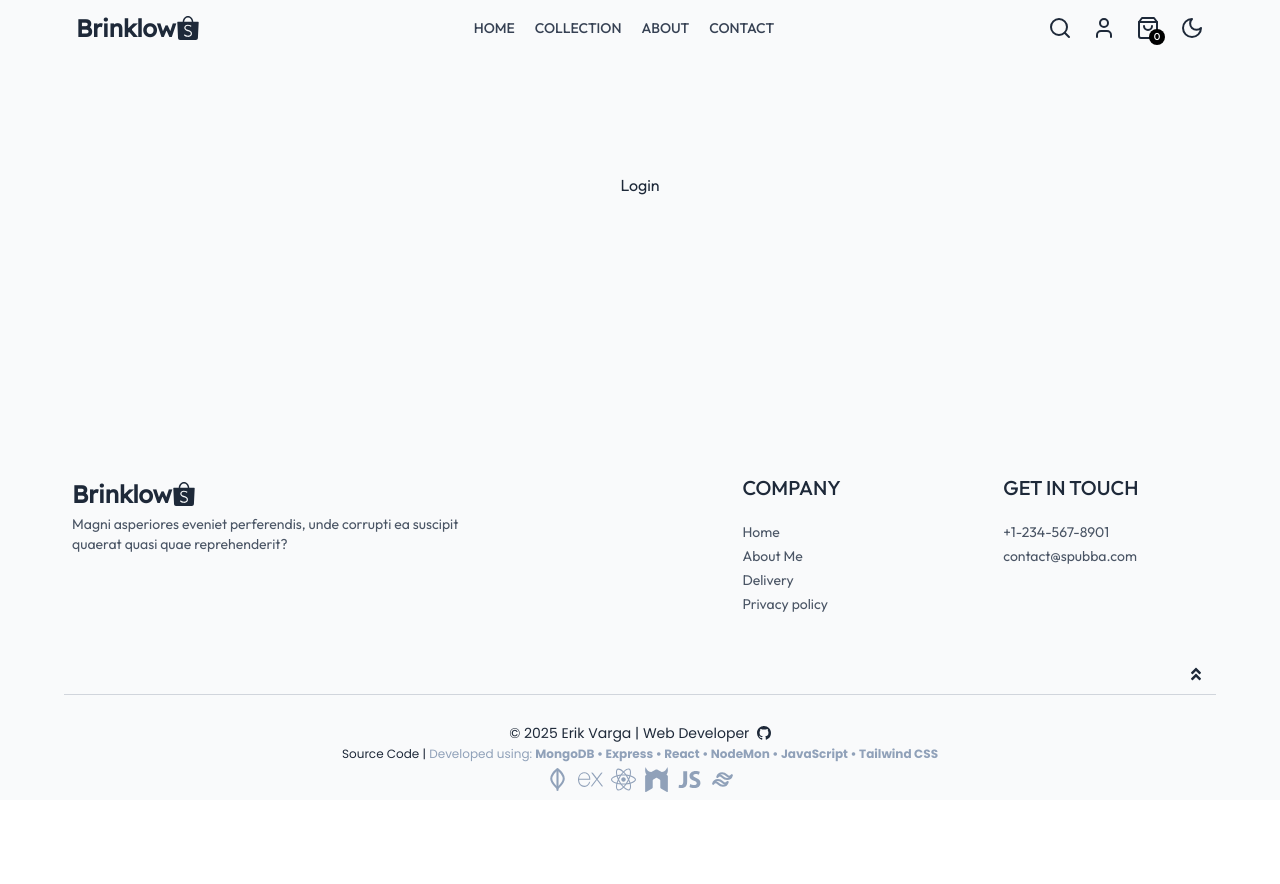
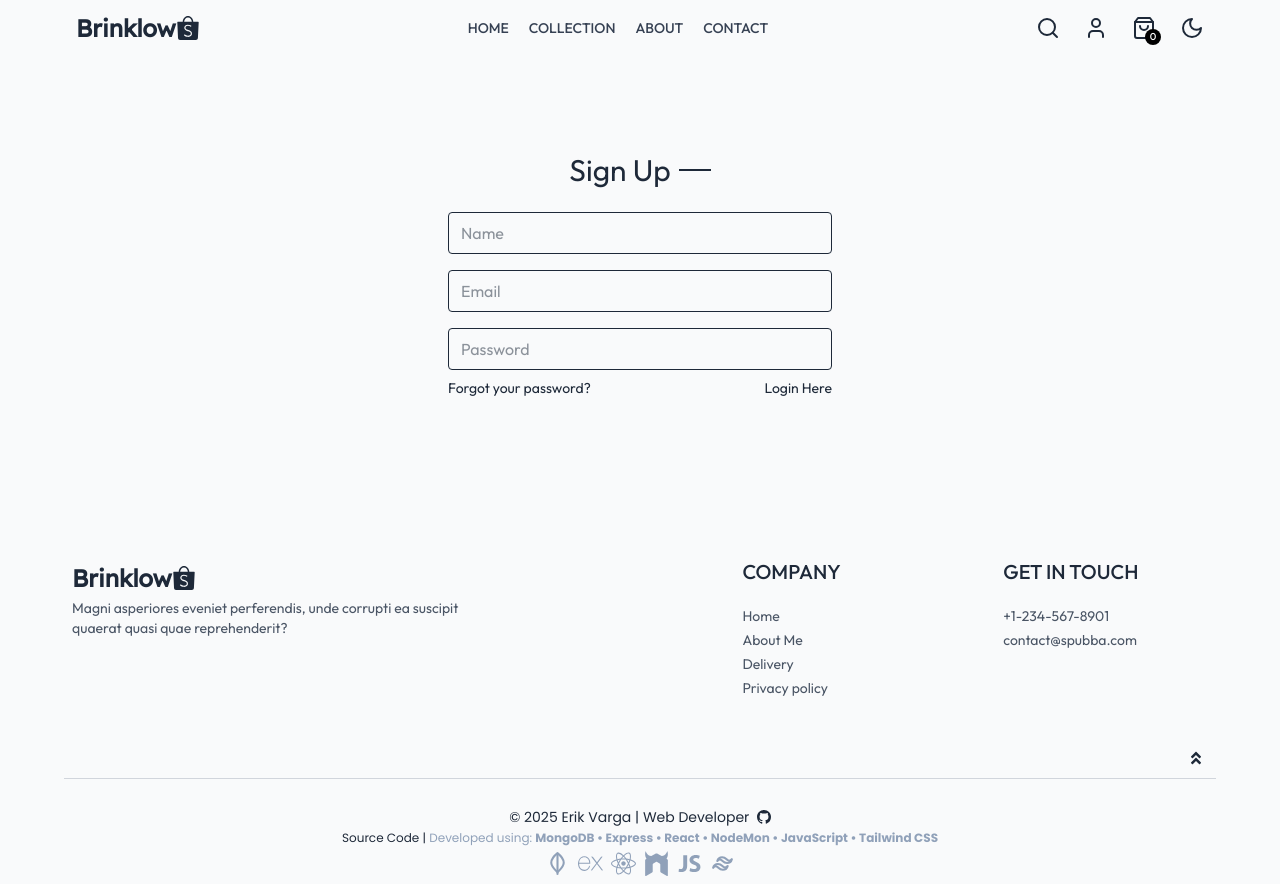
Before and after one commit to Erik-Varga/mern-stack-ecommerce, a React (Vite) app: page /login in a window 1280 px wide. Before the commit the page ends 800 px from the top, so only its background shows below. Built offline with nearby package versions, Linux system fonts and the light colour scheme.

Commit message:
updated login page

```diff
--- a/index.html
+++ b/index.html
@@ -4,7 +4,7 @@
     <meta charset="UTF-8" />
     <link rel="icon" type="image/svg+xml" href="/favicon.ico" />
     <meta name="viewport" content="width=device-width, initial-scale=1.0" />
-    <title>The Spubba Store</title>
+    <title>Brinklow Store | MERN Stack</title>
   </head>
   <body>
     <div id="root"></div>
--- a/src/components/Navbar.jsx
+++ b/src/components/Navbar.jsx
@@ -13,7 +13,10 @@
 
   return (
     <div className='mx-2 py-2 px-1 flex items-center justify-between font-medium'>
+
         <Logo />
+
+        {/* nav links */}
         <ul className="hidden sm:flex gap-2 md:gap-5 text-sm text-gray-700 dark:text-gray-300">
 
             <NavLink to='/' className='flex flex-col items-center gap-1 uppercase'>
@@ -37,37 +40,47 @@
             </NavLink>
         </ul>
 
-        <div className="flex items-center gap-5">
+        {/* right icons */}
+        <div className="flex items-center gap-3 md:gap-6">
 
+            {/* search */}
             <Link to='/collection'>
                 <LuSearch onClick={()=>setShowSearch(true)} className='text-2xl cursor-pointer' />
             </Link>
 
+            {/* user */}
             <div className="group relative">
-                <LuUser className='text-2xl cursor-pointer' />
+                <Link to="/login">
+                    <LuUser className='text-2xl cursor-pointer' />
+                </Link>
 
                 <div className="group-hover:block hidden absolute dropdown-menu right-0 pt-4">
                     <div className="flex flex-col gap-2 w-36 py-3 px-5 bg-slate-100 text-gray-300 rounded-md">
-                        <p className='cursor-pointer hover:text-black'>My Profile</p>
-                        <p className='cursor-pointer hover:text-black'>Orders</p>
-                        <p className='cursor-pointer hover:text-black'>Logout</p>
+                        <p className='text-gray-500 hover:text-black cursor-pointer'>My Profile</p>
+                        <Link to='/orders'>
+                            <p className='text-gray-500 hover:text-black cursor-pointer'>Orders</p>
+                        </Link>
+                        <p className='text-gray-500 hover:text-black cursor-pointer'>Logout</p>
                     </div>
                 </div>
             </div>
 
+            {/* cart */}
             <Link to='/cart' className='relative'>
                 <LuShoppingBag className='text-2xl cursor-pointer' />
                 <p className='absolute right-[-5px] bottom-[-5px] w-4 text-center leading-4 bg-black text-white aspect-square rounded-full text-[10px]'>{getCartCount()}</p>
             </Link>
 
+            {/* theme */}
             <div className='hidden sm:block'>
                 <ToggleDarkMode />
             </div>
 
+            {/* hamburger toggle */}
             <LuMenu className='text-2xl cursor-pointer sm:hidden' onClick={()=>setVisible(true)} />
         </div>
 
-        {/* sidebar menu */}
+        {/* hamburger menu */}
         <div className={`absolute top-0 right-0 bottom-0 overflow-hidden bg-gray-50 dark:bg-gray-900 transition-all mt-2 ${visible ? 'w-full' : 'w-0'}`}>
             <div className='flex flex-col text-gray-600 dark:text-gray-400'>
                 <div className="flex items-center gap-4 p-3 cursor-pointer" onClick={()=>setVisible(false)}>
--- a/src/components/ProgressBar.jsx
+++ b/src/components/ProgressBar.jsx
@@ -2,7 +2,7 @@
 
 const ProgressBar = () => {
     const current_hr = 4;
-    const current_min = 34;
+    const current_min = 42;
 
     const total_hr = 13;
     const total_min = 23;
--- a/src/pages/Login.jsx
+++ b/src/pages/Login.jsx
@@ -1,8 +1,32 @@
-import React from 'react'
+import React, { useState } from 'react'
 
 const Login = () => {
+  const [currentState, setCurrentState] = useState('Sign Up');
+
   return (
-    <div className='flex flex-1 items-center justify-center'>Login</div>
+    <div className='flex flex-1 items-center justify-center'>
+      <form className='flex flex-col items-center w-[90%] sm:max-w-96 m-auto mt-14 gap-4 text-gray-800 dark:text-gray-200'>
+        <div className="inline-flex items-center gap-2 mb-2 mt-10">
+          <p className="prata-regular text-3xl">{currentState}</p>
+          <hr className="border-none h-[1.5px] w-8 bg-gray-800 dark:bg-gray-200" />
+        </div>
+
+        {currentState === 'Login' ? '' : <input type="text" placeholder='Name' className='w-full px-3 py-2 border border-gray-800 dark:border-gray-200 rounded-sm' required /> }
+
+        <input type="email" placeholder='Email' className='w-full px-3 py-2 border border-gray-800 dark:border-gray-200 rounded-sm' required />
+        <input type="password" placeholder='Password' className='w-full px-3 py-2 border border-gray-800 dark:border-gray-200 rounded-sm' required />
+
+        <div className="w-full flex justify-between text-sm mt-[-8px]">
+          <p className="cursor-pointer">Forgot your password?</p>
+          {
+            currentState === "Login"
+            ? <p onClick={()=>setCurrentState('Sign Up')} className='cursor-pointer'>Create Account</p>
+            : <p onClick={()=>setCurrentState('Login')} className='cursor-pointer'>Login Here</p>
+
+          }
+        </div>
+      </form>
+    </div>
   )
 }
 
```
